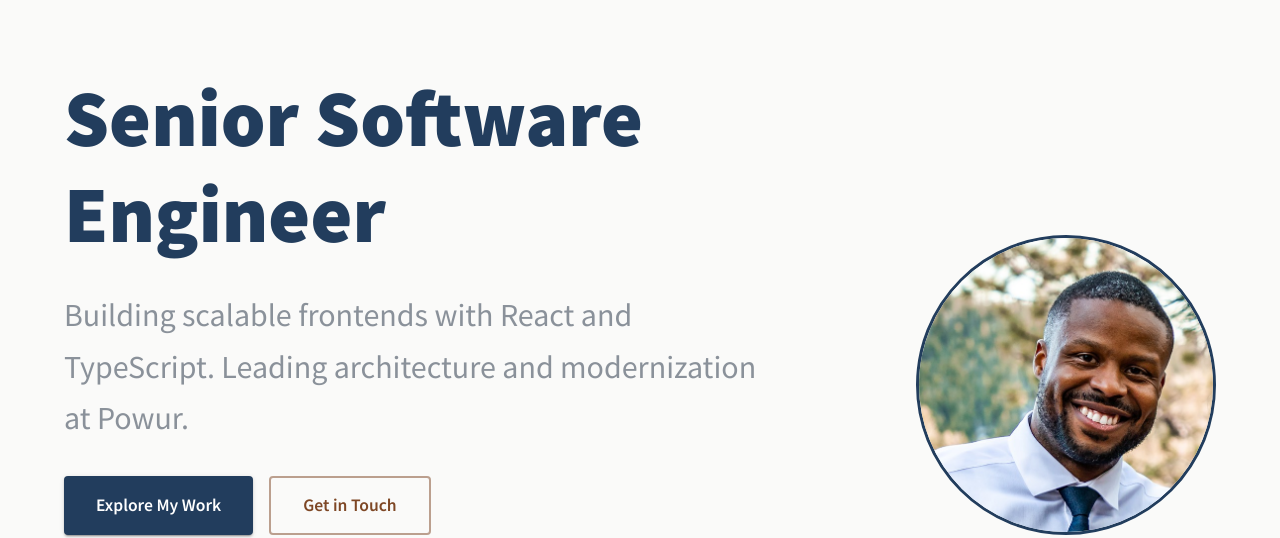
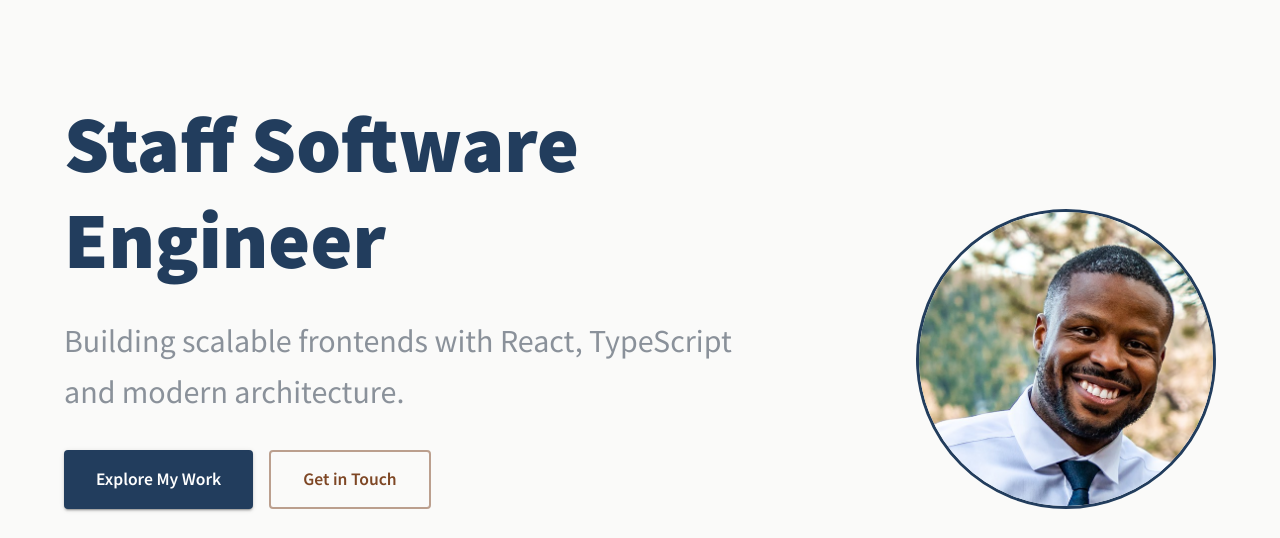
Before and after one commit to athomasjr/portfolio, a React (Vite) app: page / in a window 1280 px wide. Shown: the part 140-678 px from the top of the page. Built offline with nearby package versions, Linux system fonts and the light colour scheme; no server answers.

Commit message:
enh(hero): update hero copy

```diff
--- a/src/pages/Home/Hero.tsx
+++ b/src/pages/Home/Hero.tsx
@@ -35,7 +35,7 @@ export default function Hero() {
             lineHeight: 1.2,
           })}
         >
-          Senior Software Engineer
+          Staff Software Engineer
         </Typography>
         <Typography
           variant="h5"
@@ -53,8 +53,7 @@ export default function Hero() {
             mb: 4,
           })}
         >
-          Building scalable frontends with React and TypeScript. Leading architecture and
-          modernization at Powur.
+          Building scalable frontends with React, TypeScript and modern architecture.
         </Typography>
         <Box sx={{ display: `flex`, gap: 2, flexWrap: `wrap` }}>
           <Button
```
